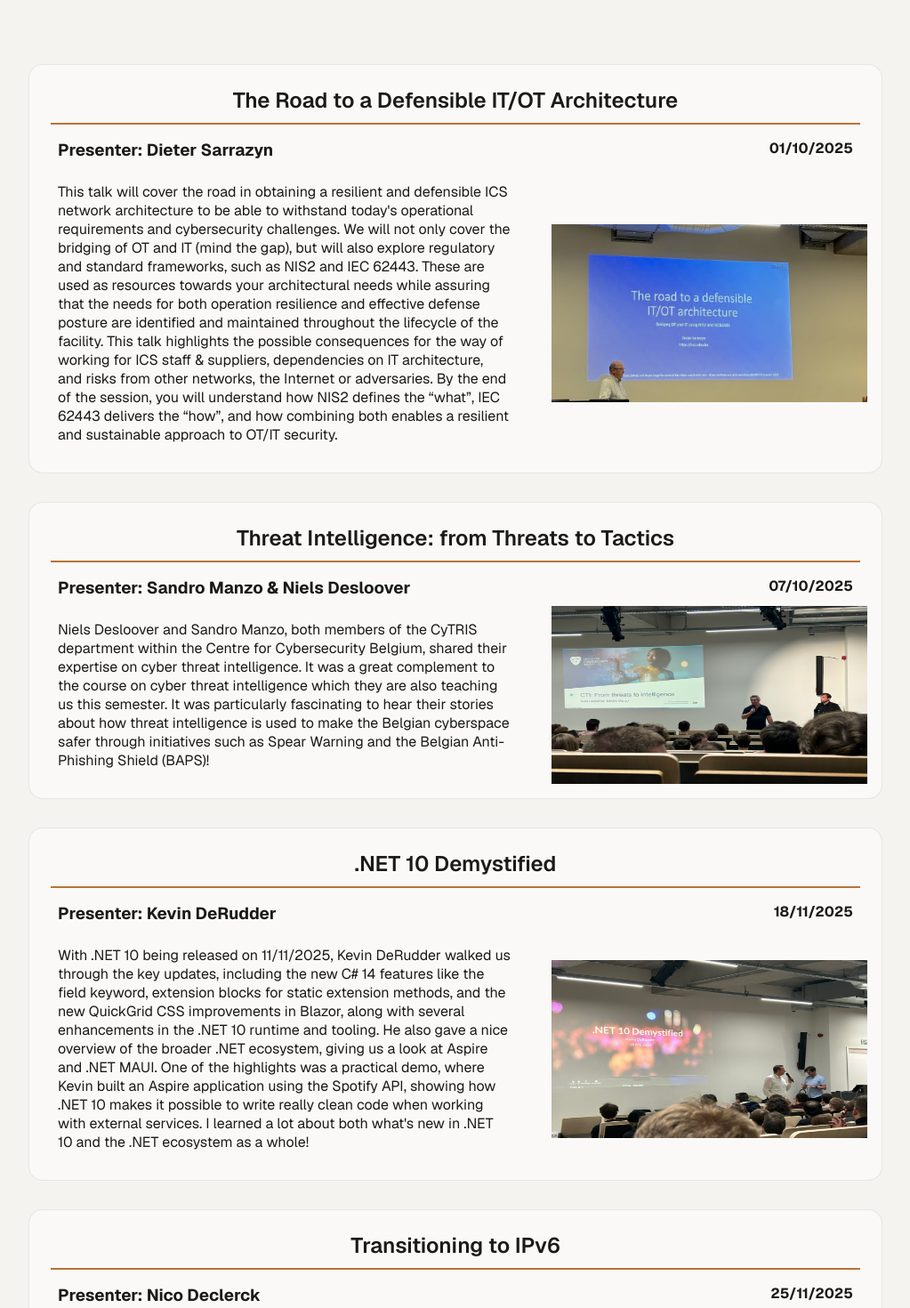
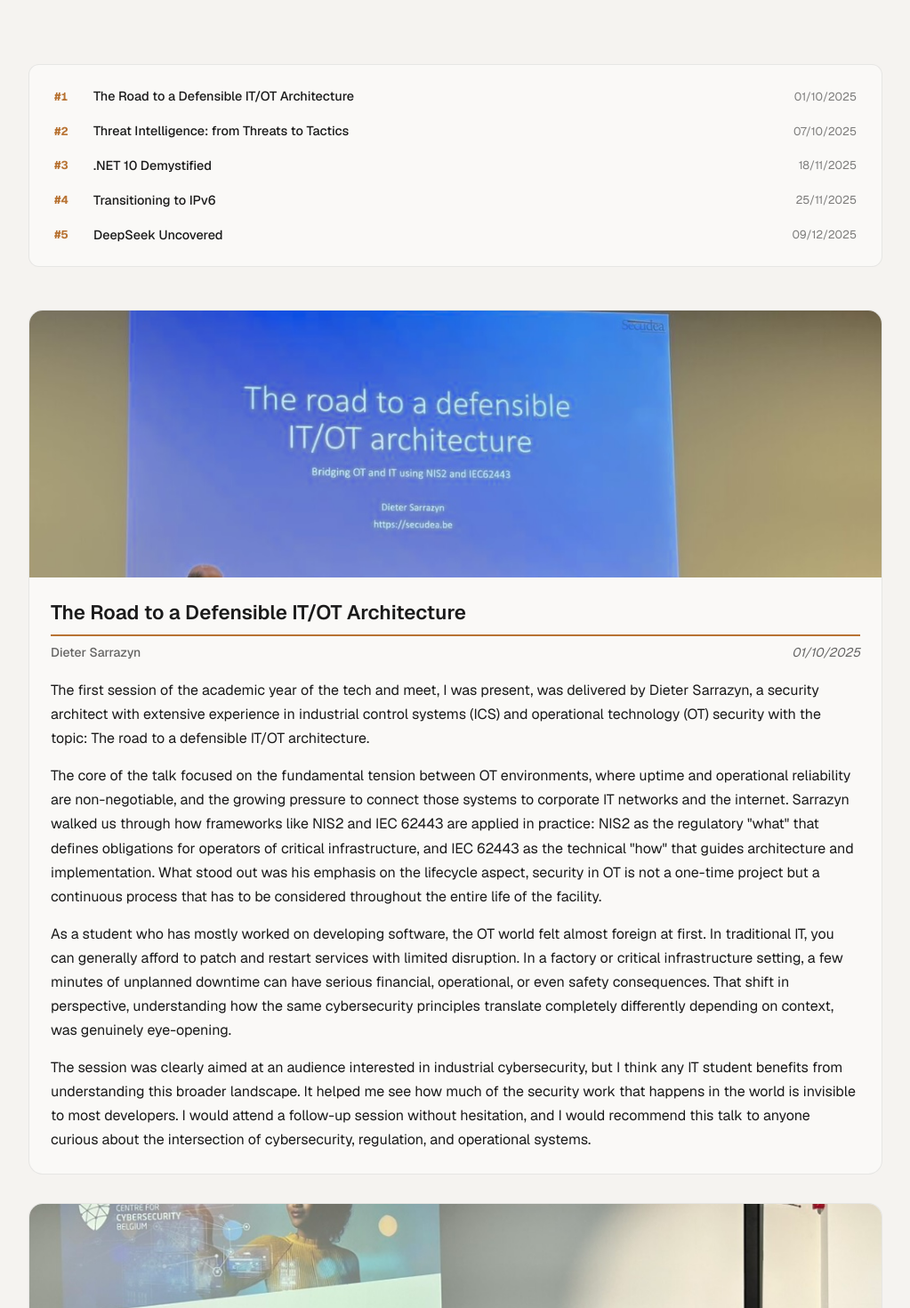
Before and after one commit to JosseVandeputte/Portfolio, a Next.js app: page /blog/tech-and-meet in a window 1280 px wide. Shown: the part 240-1710 px from the top of the page at 89% size, without its empty margins (128-1151 px from the left). Built offline with nearby package versions, Linux system fonts and the light colour scheme.

Commit message:
chore: make tm around 300-500 words

```diff
--- a/app/blog/tech-and-meet/page.module.css
+++ b/app/blog/tech-and-meet/page.module.css
@@ -39,6 +39,51 @@
 
 
 
+.sessionIndex {
+  display: flex;
+  flex-direction: column;
+  gap: 0.5rem;
+  margin-bottom: 3rem;
+  padding: 1.25rem 1.5rem;
+  background: var(--card-bg);
+  border: 1px solid rgba(var(--gray-rgb), 0.08);
+  border-radius: 12px;
+}
+
+.sessionIndexItem {
+  display: grid;
+  grid-template-columns: 2rem 1fr auto;
+  align-items: center;
+  gap: 0.75rem;
+  padding: 0.4rem 0.25rem;
+  border-radius: 6px;
+  color: var(--foreground);
+  text-decoration: none;
+  transition: background 0.15s ease;
+}
+
+.sessionIndexItem:hover {
+  background: rgba(var(--gray-rgb), 0.05);
+}
+
+.sessionIndexNumber {
+  font-size: 0.8rem;
+  font-weight: 700;
+  color: var(--accent);
+  font-variant-numeric: tabular-nums;
+}
+
+.sessionIndexTitle {
+  font-size: 0.9rem;
+  font-weight: 500;
+}
+
+.sessionIndexDate {
+  font-size: 0.8rem;
+  color: rgba(var(--gray-rgb), 0.5);
+  white-space: nowrap;
+}
+
 @media (max-width: 768px) {
   .container {
     padding: 0 16px;
@@ -48,7 +93,11 @@
     margin-bottom: 60px;
   }
 
-  .iconWrapper {
-    font-size: 3rem;
+  .sessionIndexItem {
+    grid-template-columns: 2rem 1fr;
+  }
+
+  .sessionIndexDate {
+    display: none;
   }
 }
--- a/app/blog/tech-and-meet/page.tsx
+++ b/app/blog/tech-and-meet/page.tsx
@@ -1,109 +1,118 @@
-import Article from '@/app/components/blog-article/article';
-import styles from './page.module.css';
+import Article from "@/app/components/blog-article/article";
+import styles from "./page.module.css";
 
 type TechAndMeetSession = {
-    title: string,
-    presenter: string,
-    date: string,
-    description: string,
-    imageUrl: string,
-    imageAlt: string,
-}
+	title: string;
+	presenter: string;
+	date: string;
+	description: string[];
+	imageUrl: string;
+	imageAlt: string;
+};
 
 export default function TechAndMeet() {
 	const techAndMeetInfo: Array<TechAndMeetSession> = [
 		{
-            title: 'The Road to a Defensible IT/OT Architecture',
-            presenter: 'Dieter Sarrazyn',
-            date: '01/10/2025',
-            description:
-                "This talk will cover the road in obtaining a resilient and defensible ICS network architecture to be " +
-                "able to withstand today's operational requirements and cybersecurity challenges.  We will not only " +
-                "cover the bridging of OT and IT (mind the gap), but will also explore regulatory and standard " +
-                "frameworks, such as NIS2 and IEC 62443. These are used as resources towards your architectural needs " +
-                "while assuring that the needs for both operation resilience and effective defense posture are " +
-                "identified and maintained throughout the lifecycle of the facility. This talk highlights the " +
-                "possible consequences for the way of working for ICS staff & suppliers, dependencies on IT " +
-                "architecture, and risks from other networks, the Internet or adversaries. By the end of " +
-                "the session, you will understand how NIS2 defines the “what”, IEC 62443 delivers the “how”, " +
-                "and how combining both enables a resilient and sustainable approach to OT/IT security.",
-            imageUrl: '/blog/tech-and-meet/tms1.jpg',
-            imageAlt: 'Image of Tech & Meet Session 1',
+			title: "The Road to a Defensible IT/OT Architecture",
+			presenter: "Dieter Sarrazyn",
+			date: "01/10/2025",
+			description: [
+				"The first session of the academic year of the tech and meet, I was present, was delivered by Dieter Sarrazyn, a security architect with extensive experience in industrial control systems (ICS) and operational technology (OT) security with the topic: The road to a defensible IT/OT architecture.",
+				'The core of the talk focused on the fundamental tension between OT environments, where uptime and operational reliability are non-negotiable, and the growing pressure to connect those systems to corporate IT networks and the internet. Sarrazyn walked us through how frameworks like NIS2 and IEC 62443 are applied in practice: NIS2 as the regulatory "what" that defines obligations for operators of critical infrastructure, and IEC 62443 as the technical "how" that guides architecture and implementation. What stood out was his emphasis on the lifecycle aspect, security in OT is not a one-time project but a continuous process that has to be considered throughout the entire life of the facility.',
+				"As a student who has mostly worked on developing software, the OT world felt almost foreign at first. In traditional IT, you can generally afford to patch and restart services with limited disruption. In a factory or critical infrastructure setting, a few minutes of unplanned downtime can have serious financial, operational, or even safety consequences. That shift in perspective, understanding how the same cybersecurity principles translate completely differently depending on context, was genuinely eye-opening.",
+				"The session was clearly aimed at an audience interested in industrial cybersecurity, but I think any IT student benefits from understanding this broader landscape. It helped me see how much of the security work that happens in the world is invisible to most developers. I would attend a follow-up session without hesitation, and I would recommend this talk to anyone curious about the intersection of cybersecurity, regulation, and operational systems.",
+			],
+			imageUrl: "/blog/tech-and-meet/tms1.jpg",
+			imageAlt: "Image of Tech & Meet Session 1",
 		},
 		{
-            title: 'Threat Intelligence: from Threats to Tactics',
-            presenter: 'Sandro Manzo & Niels Desloover',
-            date: '07/10/2025',
-            description: 'Niels Desloover and Sandro Manzo, both members of the CyTRIS department within the ' +
-                'Centre for Cybersecurity Belgium, shared their expertise on cyber threat intelligence. It was a ' +
-                'great complement to the course on cyber threat intelligence which they are also teaching us this ' +
-                'semester. It was particularly fascinating to hear their stories about how threat ' +
-                'intelligence is used to make the Belgian cyberspace safer through initiatives such as ' +
-                'Spear Warning and the Belgian Anti-Phishing Shield (BAPS)!',
-            imageUrl: '/blog/tech-and-meet/tms2.jpg',
-            imageAlt: 'Image of Tech & Meet Session 2',
+			title: "Threat Intelligence: from Threats to Tactics",
+			presenter: "Sandro Manzo & Niels Desloover",
+			date: "07/10/2025",
+			description: [
+				"The second Tech & Meet session featured two speakers where Niels Desloover and Sandro Manzo are both members within the Centre for Cybersecurity Belgium (CCB), the national authority responsible for cybersecurity policy and incident response in Belgium.",
+				"The talk focused on how cyber threat intelligence works in practice, how you move from raw indicators of compromise and adversary behaviour to actionable intelligence that actually helps defend an organisation. They walked us through the intelligence cycle and showed how it plays out in real operations at the national level. What made it concrete were the Belgian-specific initiatives: Spear Warning, a system that proactively alerts organisations about threats specifically targeting them, and the Belgian Anti-Phishing Shield (BAPS), which blocks known phishing domains at the DNS level for Belgian internet users.",
+				"What struck me most was hearing how the concepts I had only read about, like the intelligence cycle or indicator enrichment, actually play out inside a national authority. Seeing practitioners explain what their day-to-day work looks like, rather than reading about it abstractly, gave me a much clearer picture of how threat intelligence operates at scale. It also made the topic feel a lot more tangible and relevant than I expected going in.",
+				"I walked away with a renewed appreciation for how much invisible work goes into keeping Belgium's digital infrastructure safe, and with a broader view of what a career in cybersecurity can look like. The combination of deep technical knowledge and policy awareness that a role at the CCB seems to require is something I had not considered before. I would strongly recommend this session to anyone following a cybersecurity track.",
+			],
+			imageUrl: "/blog/tech-and-meet/tms2.jpg",
+			imageAlt: "Image of Tech & Meet Session 2",
 		},
 		{
-            title: '.NET 10 Demystified',
-            presenter: 'Kevin DeRudder',
-            date: '18/11/2025',
-            description: 'With .NET 10 being released on 11/11/2025, Kevin DeRudder walked us through the key ' +
-                'updates, including the new C# 14 features like the field keyword, extension blocks for static ' +
-                'extension methods, and the new QuickGrid CSS improvements in Blazor, along with several enhancements ' +
-                'in the .NET 10 runtime and tooling. He also gave a nice overview of the broader .NET ecosystem, ' +
-                'giving us a look at Aspire and .NET MAUI. One of the highlights was a practical demo, where Kevin ' +
-                'built an Aspire application using the Spotify API, showing how .NET 10 makes it possible to write ' +
-                'really clean code when working with external services. I learned a lot about both what\'s new ' +
-                'in .NET 10 and the .NET ecosystem as a whole!',
-            imageUrl: '/blog/tech-and-meet/tms3.jpg',
-            imageAlt: 'Image of Tech & Meet Session 3',
+			title: ".NET 10 Demystified",
+			presenter: "Kevin DeRudder",
+			date: "18/11/2025",
+			description: [
+				"The third Tech & Meet session arrived just one week after the official release of .NET 10, which made the timing feel especially well chosen. Kevin DeRudder, a developer with deep experience in the Microsoft ecosystem, gave us a tour of what is new in .NET 10 and C# 14, and how those changes fit into the broader direction of the platform.",
+				"On the language side, C# 14 introduces the `field` keyword, which simplifies property declarations by giving you direct access to the compiler-generated backing field inside a property getter or setter without having to declare it manually. Extension blocks were another highlight, allowing static extension methods to be grouped and organised in a cleaner, more readable way. On the framework side, QuickGrid in Blazor received CSS improvements that make data tables more straightforward to style. Kevin also covered .NET Aspire, a set of tooling and orchestration components designed to simplify building observable, cloud-ready distributed applications, and gave a brief look at .NET MAUI for cross-platform native development.",
+				"The highlight of the evening was a live demo where Kevin built an Aspire application that consumed the Spotify API. Watching a complete integration, configuration, dependency injection, structured logging, and API calls, come together cleanly in .NET 10 was a practical demonstration of how far the platform has come in terms of developer experience. It showed that the ecosystem is not just technically capable but also genuinely pleasant to work with.",
+				"I had used C# in a few school projects but had never engaged seriously with the broader .NET ecosystem. This session gave me a much richer picture of how mature and comprehensive the platform has become. The idea that .NET now targets web, mobile, desktop, and distributed cloud applications within a single ecosystem is something I underestimated. It has made me want to revisit .NET for a personal project, and I would attend a similar session next year without hesitation.",
+			],
+			imageUrl: "/blog/tech-and-meet/tms3.jpg",
+			imageAlt: "Image of Tech & Meet Session 3",
 		},
 		{
-            title: 'Transitioning to IPv6',
-            presenter: 'Nico Declerck',
-            date: '25/11/2025',
-            description: 'Nico Declerck guided us through ' +
-                'the inevitable transition from IPv4 to IPv6. He highlighted why procrastination is no longer ' +
-                'an option due to the depletion of IPv4 addresses and discussed the ultimate goal of an IPv6-only ' +
-                'environment. The core of the session focused on "Dual Stack in Practice," offering concrete ' +
-                'insights into deploying IPv6 within existing infrastructures today, covering routing, firewalls, ' +
-                'and security by design. Alongside his technical expertise, Nico kept the evening highly engaging ' +
-                'by weaving in delightful anecdotes about the city of Bruges, its history, and its beers. It was a ' +
-                'highly practical session that made it clear: the time to start planning a dual-stack strategy is now!',
-            imageUrl: '/blog/tech-and-meet/tms4.jpg',
-            imageAlt: 'Image of Tech & Meet Session 4',
+			title: "Transitioning to IPv6",
+			presenter: "Nico Declerck",
+			date: "25/11/2025",
+			description: [
+				"The fourth session was delivered by Nico Declerck, a networking professional who made it his mission that evening to convince us that the transition from IPv4 to IPv6 is no longer something we can keep deferring. What made the session particularly enjoyable was how he wove technical content together with anecdotes about the city of Bruges, its history, its architecture, and its beers, which kept the room engaged throughout what could otherwise have been a dry topic.",
+				"The core argument was straightforward: IPv4 address exhaustion is not a future problem, it is a present reality. Regional internet registries have been out of freely available IPv4 addresses for years, and the workarounds in place, NAT, address sharing, buying and selling address blocks on the secondary market, are becoming increasingly expensive and complex to manage. Declerck made the case for a Dual Stack in Practice approach as the realistic path forward: running IPv4 and IPv6 in parallel during the transition period, and gradually shifting the balance until an IPv6-only environment becomes achievable.",
+				"The session was technically thorough. Declerck covered routing table implications, how firewall rules need to be rethought for IPv6, and how security-by-design principles apply differently in an IPv6 environment. One point that genuinely surprised me was that simply enabling IPv6 alongside an existing IPv4 setup can introduce new attack surfaces if the IPv6 traffic is not being filtered with the same rigour, many organisations have a hardened IPv4 perimeter but leave IPv6 largely unmanaged.",
+				"Network infrastructure is something I interact with as a developer but rarely think about at this level. This session reminded me how much the foundation matters and how decisions made at the protocol layer ripple upward into application design and security posture. I had covered IPv6 briefly in networking courses, but seeing it framed as an urgent operational challenge rather than a distant theoretical topic was a useful shift in perspective. I would recommend this talk to any IT student, regardless of specialisation.",
+			],
+			imageUrl: "/blog/tech-and-meet/tms4.jpg",
+			imageAlt: "Image of Tech & Meet Session 4",
 		},
 		{
-            title: 'DeepSeek Uncovered',
-            presenter: 'Dimitri Casier',
-            date: '09/12/2025',
-            description: 'Mister Casier took us on a deep dive into DeepSeek, the rapidly emerging ' +
-                'open-source AI that is challenging proprietary titans like GPT-4 and Claude. The session ' +
-                'was packed with compelling data, showing how DeepSeek-V3 leads in coding benchmarks like ' +
-                'Aider-Polyglot Edit (79.7% compared to GPT-4o\'s 18.2%) and achieves 75.9% on MMLU-Pro. ' +
-                'One of the biggest highlights was the cost efficiency: at $0.14 per million input tokens, ' +
-                'it is roughly 214 times cheaper than GPT-4. Dimitri also showed us its capabilities across ' +
-                'code generation, education (hitting 90.2% on certain math benchmarks), and finance. We ' +
-                'even touched upon the geopolitical implications of achieving such high performance with ' +
-                'highly efficient training (just 2.788 million H800 GPU hours), proving that DeepSeek is ' +
-                'a genuine, market-disrupting force democratizing access to powerful AI.',
-            imageUrl: '/blog/tech-and-meet/tms5.jpg',
-            imageAlt: 'Image of Tech & Meet Session 5',
-        }
-    ]
-
+			title: "DeepSeek Uncovered",
+			presenter: "Dimitri Casier",
+			date: "09/12/2025",
+			description: [
+				"The fifth Tech & Meet session of the semester was delivered by Dimitri Casier, who took us on a structured deep dive into DeepSeek, the Chinese open-source AI model that caused a significant stir in the AI industry at the start of 2025. Given how much DeepSeek had been discussed online and in the news, I was curious to hear a more rigorous, data-driven analysis rather than the hype-driven coverage I had mostly seen.",
+				"Casier presented a detailed comparison of DeepSeek-V3's performance against proprietary models like GPT-4o and Claude. The benchmark numbers were striking: 79.7% on Aider-Polyglot Edit versus GPT-4o's 18.2%, and 75.9% on MMLU-Pro. In education-oriented benchmarks, DeepSeek reached 90.2% on certain mathematics evaluations. The most disruptive figure, however, was the cost: at $0.14 per million input tokens, DeepSeek-V3 is roughly 214 times cheaper than GPT-4 at comparable quality. The training efficiency was equally remarkable, approximately 2.788 million H800 GPU hours to train the model, a fraction of what similar-performing proprietary models had required.",
+				"What set this session apart from a standard technology overview was the geopolitical framing. Casier discussed what it means for the global AI landscape that a Chinese research lab produced a frontier-class model at a fraction of the cost and compute that Western labs had assumed was necessary. It directly challenges the narrative that raw spending on compute is the primary driver of AI capability, and it has significant implications for how countries and companies think about AI sovereignty and strategic positioning.",
+				"As a developer who uses AI tools on a daily basis, the cost efficiency angle resonated with me most personally. The idea that high-quality AI capabilities could become genuinely accessible to individual developers and small teams, not just large enterprises, is exciting. The session also prompted me to think more critically about the provenance of the tools I use: where a model is trained, who controls it, and what data and privacy policies apply. I would attend this kind of session again and recommend it to anyone working in or adjacent to AI-related development.",
+			],
+			imageUrl: "/blog/tech-and-meet/tms5.jpg",
+			imageAlt: "Image of Tech & Meet Session 5",
+		},
+	];
 
 	return (
 		<div className={styles.page}>
 			<div className={styles.container}>
 				<div className={styles.hero}>
 					<h1 className={styles.title}>Tech & Meet @ Howest</h1>
-                    <p className={styles.subtitle}>Where Technology Meets Community</p>
+					<p className={styles.subtitle}>
+						Where Technology Meets Community
+					</p>
 				</div>
+
+				<nav className={styles.sessionIndex}>
+					{techAndMeetInfo.map((session, index) => (
+						<a
+							key={index}
+							href={`#session-${index + 1}`}
+							className={styles.sessionIndexItem}
+						>
+							<span className={styles.sessionIndexNumber}>
+								#{index + 1}
+							</span>
+							<span className={styles.sessionIndexTitle}>
+								{session.title}
+							</span>
+							<span className={styles.sessionIndexDate}>
+								{session.date}
+							</span>
+						</a>
+					))}
+				</nav>
 
 				{techAndMeetInfo.map((session, index) => (
 					<Article
 						key={index}
+						id={`session-${index + 1}`}
 						title={session.title}
 						presenter={session.presenter}
 						date={session.date}
--- a/app/components/blog-article/article.module.css
+++ b/app/components/blog-article/article.module.css
@@ -3,53 +3,79 @@
   border: 1px solid rgba(var(--gray-rgb), 0.08);
   border-radius: 16px;
   overflow: hidden;
-  transition: all 0.3s ease;
+  transition: transform 0.3s ease, box-shadow 0.3s ease, border-color 0.3s ease;
   display: flex;
   flex-direction: column;
-  padding: 1rem;
   margin: 2rem 0;
 }
 
 .content:hover {
-  transform: translateY(-5px);
-  box-shadow: 0 10px 20px rgba(var(--gray-rgb), 0.1);
-  border-color: rgba(var(--gray-rgb), 0.1);
+  border-color: rgba(var(--gray-rgb), 0.14);
+}
+
+.imageContainer {
+  width: 100%;
+  overflow: hidden;
+  max-height: 300px;
+}
+
+.bannerImage {
+  width: 100%;
+  height: 300px;
+  object-fit: cover;
+  display: block;
+}
+
+.body {
+  padding: 1.5rem;
 }
 
 .contentTitle {
-  text-align: center;
-  margin: .5rem;
-  font-size: 1.5rem;
+  font-size: 1.4rem;
   font-weight: 600;
-  padding-bottom: 10px;
+  margin-bottom: 0.6rem;
+  padding-bottom: 0.6rem;
   border-bottom: 2px solid var(--accent);
 }
 
 .contentInfo {
-  display: grid;
-  grid-template-columns: 1fr 1fr;
-  margin: .5rem 1rem;
+  display: flex;
+  justify-content: space-between;
+  align-items: center;
+  margin-bottom: 1.25rem;
+  font-size: 0.875rem;
+  color: rgba(var(--gray-rgb), 0.6);
 }
 
 .contentPresenter {
-  text-align: left;
+  font-weight: 500;
 }
 
 .contentDate {
-  text-align: right;
+  font-style: italic;
 }
 
 .contentDescription {
-  margin: 1rem;
+  margin-bottom: 0.9rem;
+  line-height: 1.7;
 }
 
-.gridContainer {
-  display: grid;
-  grid-template-columns: 1fr auto;
-  gap: 30px;
+.contentDescription:last-child {
+  margin-bottom: 0;
 }
 
-.imageContainer {
-  display: flex;
-  align-items: center;
+@media (max-width: 640px) {
+  .bannerImage {
+    height: 200px;
+  }
+
+  .body {
+    padding: 1rem;
+  }
+
+  .contentInfo {
+    flex-direction: column;
+    align-items: flex-start;
+    gap: 0.2rem;
+  }
 }
--- a/app/components/blog-article/article.tsx
+++ b/app/components/blog-article/article.tsx
@@ -2,44 +2,46 @@ import Image from 'next/image';
 import styles from './article.module.css';
 
 interface ArticleProps {
+    id?: string;
     title: string;
     presenter: string;
     date: string;
-    description: string;
+    description: string[];
     imageUrl: string;
     imageAlt: string;
 }
 
-
 export default function Article({
+    id,
     title,
     presenter,
     date,
     description,
     imageUrl,
-    imageAlt
+    imageAlt,
 }: ArticleProps) {
     return (
-        <div className={styles.content}>
-                    <h2 className={styles.contentTitle}>{title}</h2>
-                    <div className={styles.contentInfo}>
-                        <h3 className={styles.contentPresenter}>Presenter: {presenter}</h3>
-                        <h4 className={styles.contentDate}>{date}</h4>
-                    </div>
-                    <div className={styles.gridContainer}>
-                        <div>
-                            <p className={styles.contentDescription}>
-                                {description}
-                            </p>
-                        </div>
+        <div id={id} className={styles.content}>
             <div className={styles.imageContainer}>
                 <Image
                     src={imageUrl}
                     alt={imageAlt}
-                                width={355}
-                                height={200}
+                    width={1000}
+                    height={300}
+                    className={styles.bannerImage}
                 />
             </div>
+            <div className={styles.body}>
+                <h2 className={styles.contentTitle}>{title}</h2>
+                <div className={styles.contentInfo}>
+                    <span className={styles.contentPresenter}>{presenter}</span>
+                    <span className={styles.contentDate}>{date}</span>
+                </div>
+                {description.map((para, i) => (
+                    <p key={i} className={styles.contentDescription}>
+                        {para}
+                    </p>
+                ))}
             </div>
         </div>
     );
```
Lines whose indentation alone changed are shown as unchanged.
